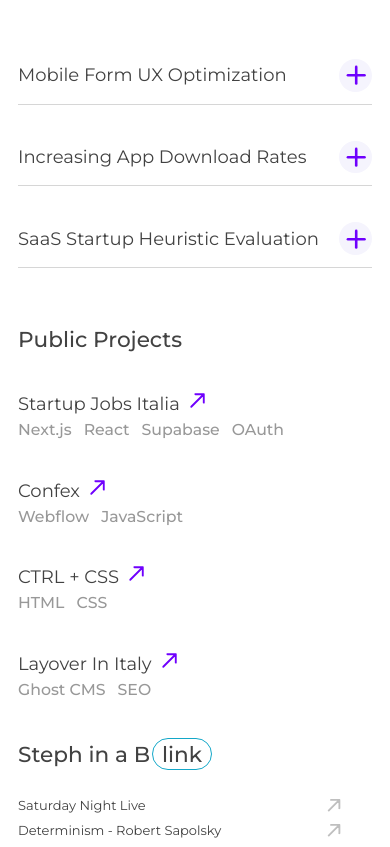
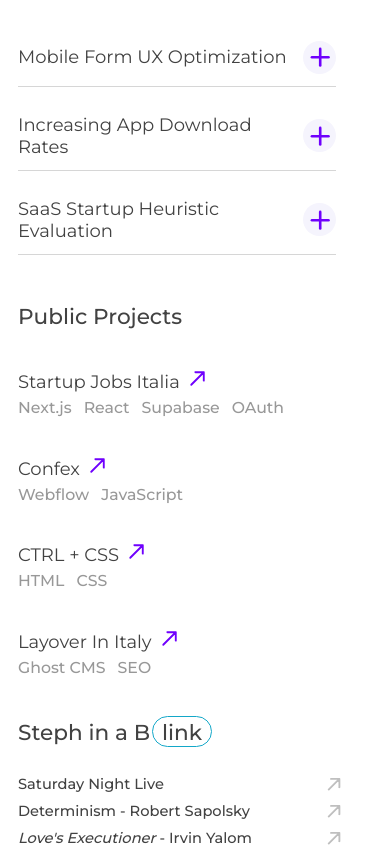
Before and after one commit to sgiori11/portfolio-current, a Next.js app: page / in a window 390 px wide. Shown: the part 1667-2514 px from the top of the page. Built offline with nearby package versions, Linux system fonts and the light colour scheme.

Commit message:
padding and hover fixes

```diff
--- a/src/app/styles/CaseStudies.module.css
+++ b/src/app/styles/CaseStudies.module.css
@@ -36,7 +36,6 @@
     font-family: "JetBrains Mono", monospace;
     color: #808080;
     font-size: 0.6rem !important;
-    padding-left: 0 !important;
     grid-auto-flow: row dense;
 }
 
@@ -89,13 +88,6 @@
     font-weight: 600;
 }
 
-@media only screen and (max-width: 1029px) {
-
-    .container {
-        margin: 2rem 0 2rem 0;
-    }
-}
-
 @media only screen and (max-width: 750px) {
 
     .caseCont p:nth-of-type(2) {
--- a/src/app/styles/Collage.module.css
+++ b/src/app/styles/Collage.module.css
@@ -72,10 +72,15 @@
     .container a {
         display: flex;
         justify-content: flex-start;
-        font-size: 13px;
+        font-size: 0.813rem;
+        font-weight: 500;
         border: none;
         padding: 0;
         padding-right: 2rem;
+    }
+
+    .container a:hover {
+        border-radius: 2px;
     }
 
     .container a:after {
```
